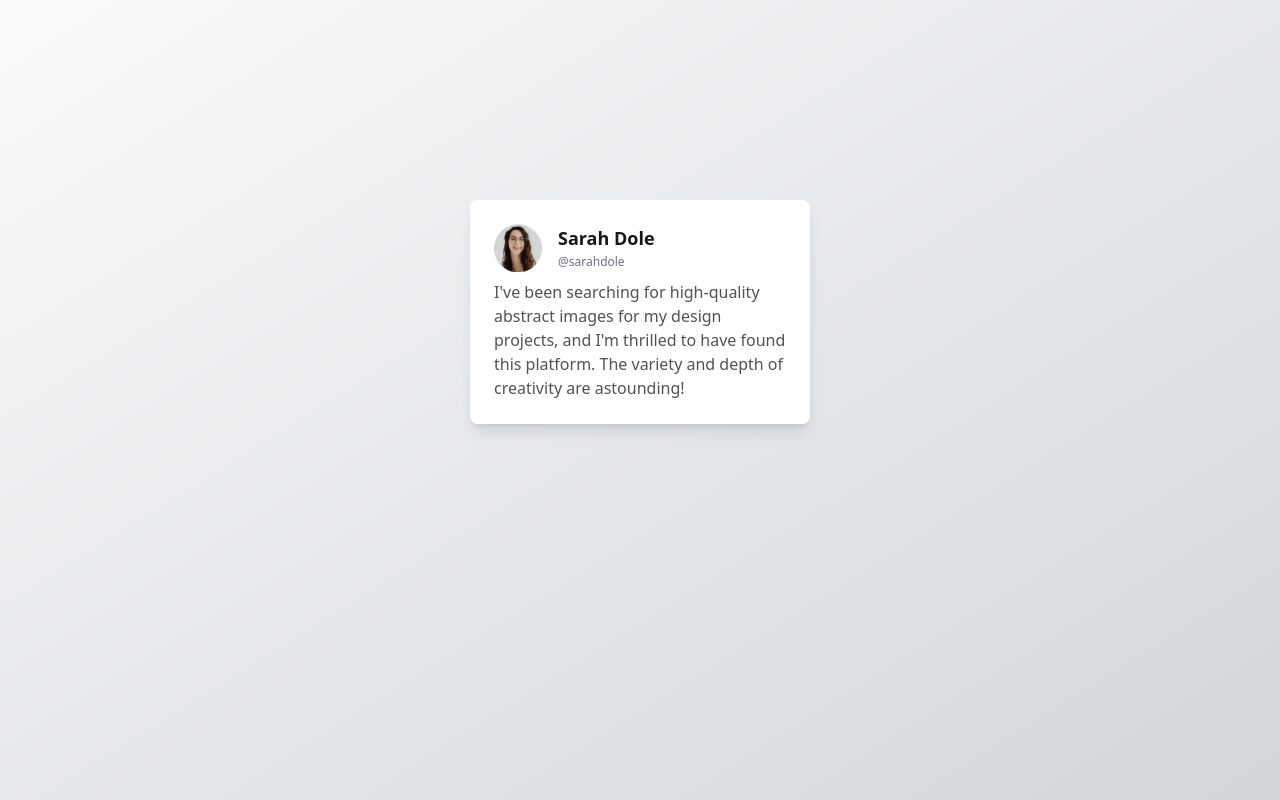
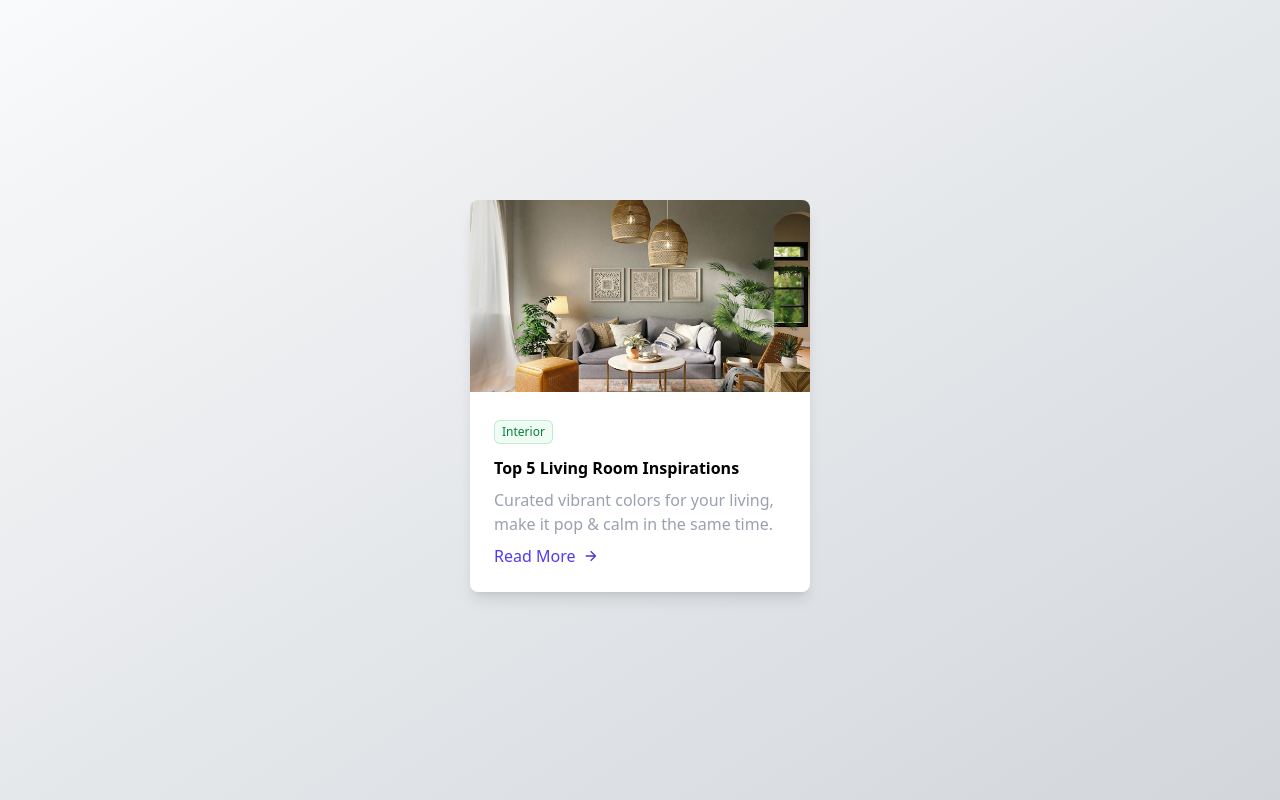
Before and after one commit to clumsy-hands/gfe-react-submissions, a React (Vite) app: page /blog-card in a window 1280 px wide. Built offline with nearby package versions, Linux system fonts and the light colour scheme.

Commit message:
feat: add blog-card component

```diff
--- a/package.json
+++ b/package.json
@@ -13,6 +13,7 @@
     "@tailwindcss/vite": "^4.1.0",
     "react": "^19.0.0",
     "react-dom": "^19.0.0",
+    "react-router": "^7.4.1",
     "tailwindcss": "^4.1.0"
   },
   "devDependencies": {
--- a/src/App.tsx
+++ b/src/App.tsx
@@ -1,11 +1,23 @@
-import './App.css'
-import TestimonialCard from './components/testimonial-card'
+import { createBrowserRouter, RouterProvider } from "react-router";
+import "./App.css";
+import TestimonialCard from "./components/testimonial-card";
+import NotFound from "./components/not-found";
+import BlogCard from "./components/blog-card";
+
+const router = createBrowserRouter([
+  {
+    path: "/",
+    element: <TestimonialCard />,
+    errorElement: <NotFound />,
+  },
+  {
+    path: "/blog-card",
+    element: <BlogCard />,
+  },
+]);
 
 function App() {
-
-  return (
-    <TestimonialCard />
-  )
+  return <RouterProvider router={router} />;
 }
 
-export default App
+export default App;
--- /dev/null
+++ b/src/components/blog-card.tsx
@@ -0,0 +1,41 @@
+export default function BlogCard() {
+  return (
+    <div className="flex flex-row justify-center min-h-screen bg-gradient-to-br from-[#F9FAFB] to-[#D2D6DB] pt-[200px] w-full">
+      <div className="flex flex-col flex-start bg-white shadow-lg rounded-lg w-[340px] h-fit">
+        <img
+          className="w-full h-48 object-cover rounded-t-lg"
+          src="/img/blog-card.jpg"
+          alt="Blog Post Image"
+        />
+        <div className="flex flex-col p-4 mt-3 ml-2">
+          <span className="w-fit inline items-center rounded-md bg-green-50 px-2 py-1 text-xs font-medium text-green-700 ring-1 ring-green-600/20 ring-inset">
+            Interior
+          </span>
+          <h2 className="text-l mt-3 font-semibold">
+            Top 5 Living Room Inspirations
+          </h2>
+          <p className="text-gray-400 mt-2">
+            Curated vibrant colors for your living, make it pop & calm in the
+            same time.
+          </p>
+          <a className="inline-flex items-center font-medium text-indigo-600 dark:text-indigo-500 hover:underline my-2">
+            Read More
+            <svg
+              className="w-4 h-4 ms-2 hover:underline"
+              width="20"
+              height="20"
+              viewBox="0 0 20 20"
+              fill="none"
+              xmlns="http://www.w3.org/2000/svg"
+            >
+              <path
+                d="M13.4763 9.16658L9.00633 4.69657L10.1848 3.51807L16.6667 9.99992L10.1848 16.4817L9.00633 15.3032L13.4763 10.8332H3.33333V9.16658H13.4763Z"
+                fill="#4338CA"
+              />
+            </svg>
+          </a>
+        </div>
+      </div>
+    </div>
+  );
+}
--- /dev/null
+++ b/src/components/not-found.tsx
@@ -0,0 +1,18 @@
+import { Link } from "react-router";
+
+export default function NotFound() {
+  return (
+    <div className="flex flex-col items-center justify-center h-screen bg-gray-100">
+      <h1 className="text-4xl font-bold text-gray-800">404 Not Found</h1>
+      <p className="mt-4 text-lg text-gray-600">
+        The page you are looking for does not exist.
+      </p>
+      <Link
+        to="/"
+        className="mt-6 px-4 py-2 bg-blue-500 text-white rounded-md hover:bg-blue-600"
+      >
+        Go to Home
+      </Link>
+    </div>
+  );
+}
```
Also changed, not shown: public/img/blog-card.jpg (added), 1 other file (tests, documents, lock files or other folders).
